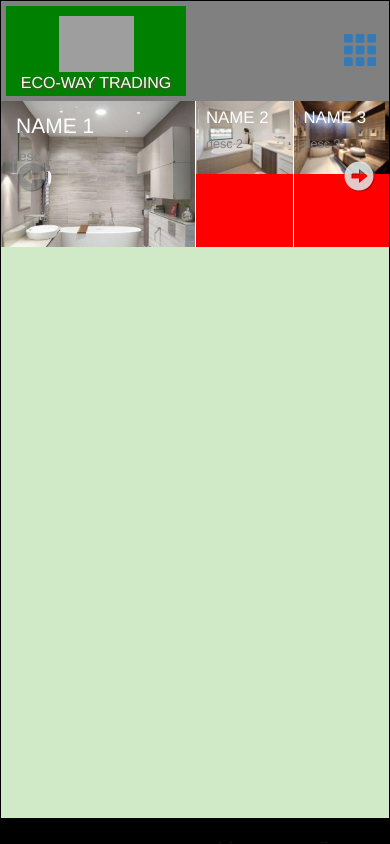
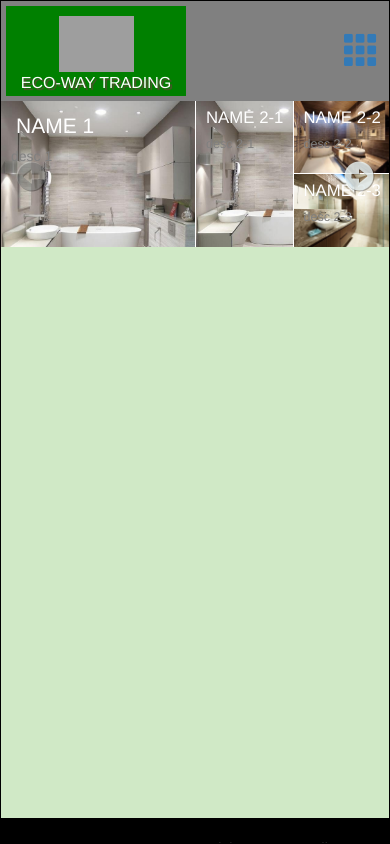
Before and after one commit to franksongca/ecoway-trading, an Angular app: page / in a window 390 px wide. Built offline with nearby package versions, Linux system fonts and the light colour scheme; grey boxes are pictures that could not be loaded; what ng2-events would draw is missing.

Commit message:
update touch event for mobile

```diff
--- a/src/app/components/pages/easy-carousel/carousel/carousel.component.ts
+++ b/src/app/components/pages/easy-carousel/carousel/carousel.component.ts
@@ -184,7 +184,10 @@ export class CarouselComponent implements OnInit, OnChanges {
   }
 
   onCarouselItemSelected(id) {
-    console.log('onCarouselItemSelected ' + id);
+    if (id === undefined) {
+      return;
+    }
+
     this.mouseEventManager.wait((goForward) => {
       if (goForward) {
         this.stopAutoPlay();
@@ -194,20 +197,25 @@ export class CarouselComponent implements OnInit, OnChanges {
   }
 
   down(e) {
+    if (e.clientX === undefined) {
+      return;
+    }
+
     this.stopAutoPlay();
-
-    console.log('down ' + JSON.stringify(e));
     e.stopPropagation();
     e.preventDefault();
     this.mouseEventManager.start(e.clientX);
   }
 
   up(e) {
-    console.log('up ' + JSON.stringify(e));
+    if (e.clientX === undefined) {
+      return;
+    }
     e.stopPropagation();
     e.preventDefault();
     this.mouseEventManager.stop(e.clientX);
   }
+
 }
 
 export class MouseEventManager {
--- a/src/assets/config.json
+++ b/src/assets/config.json
@@ -27,11 +27,12 @@
     "items": [
       {"id": 1, "img": "./assets/img/carousel/1.jpg", "name": "NAME 1", "desc": "desc 1"},
       {
-        "items": [{
+        "items": [
+            {
             "id": 2,
-          "img": "./assets/img/carousel/2.jpg",
-          "name": "NAME 2",
-          "desc": "desc 2",
+            "img": "./assets/img/carousel/2-1.jpg",
+            "name": "NAME 2-1",
+            "desc": "desc 2-1",
             "sizeRatio": {
               "width": 0.5,
               "height": 1
@@ -44,22 +45,91 @@
           {
             "id": 3,
             "img": "./assets/img/carousel/4.jpg",
-          "name": "NAME 3",
-          "desc": "desc 3",
+            "name": "NAME 2-2",
+            "desc": "desc 2-2",
             "sizeRatio": {
               "width": 0.5,
+              "height": 0.5
+            },
+            "positionRatio": {
+              "x": 0.5,
+              "y": 0
+            }
+          },
+          {
+            "id": 17,
+            "img": "./assets/img/carousel/10.jpg",
+            "name": "NAME 2-3",
+            "desc": "desc 2-3",
+            "sizeRatio": {
+              "width": 0.5,
+              "height": 0.5
+            },
+            "positionRatio": {
+              "x": 0.5,
+              "y": 0.5
+            }
+          }
+        ]
+      },
+      {"id": 4,"img": "./assets/img/carousel/4.jpg", "name": "NAME 4", "desc": "desc 4"},
+      {"id": 5,"img": "./assets/img/carousel/5.jpg", "name": "NAME 5", "desc": "desc 5"},
+      {"id": 6,"img": "./assets/img/carousel/6.jpg", "name": "NAME 6", "desc": "desc 6"},
+      {"id": 7,"img": "./assets/img/carousel/7.jpg", "name": "NAME 7", "desc": "desc 7"},
+      {"id": 8,"img": "./assets/img/carousel/8.jpg", "name": "NAME 8", "desc": "desc 8"},
+      {"id": 9,"img": "./assets/img/carousel/9.jpg", "name": "NAME 9", "desc": "desc 9"},
+      {"id": 10,"img": "./assets/img/carousel/10.jpg", "name": "NAME 10", "desc": "desc 10"},
+      {"id": 11,"img": "./assets/img/carousel/11.jpg", "name": "NAME 11", "desc": "desc 11"},
+      {"id": 12,"img": "./assets/img/carousel/12.jpg", "name": "NAME 12", "desc": "desc 12"},
+      {
+        "items": [
+          {
+            "id": 13,
+            "img": "./assets/img/carousel/4.jpg",
+            "name": "NAME 13-1",
+            "desc": "desc 13-1",
+            "sizeRatio": {
+              "width": 0.5,
+              "height": 0.5
+            },
+            "positionRatio": {
+              "x": 0,
+              "y": 0
+            }
+          },
+          {
+            "id": 14,
+            "img": "./assets/img/carousel/10.jpg",
+            "name": "NAME 13-2",
+            "desc": "desc 13-2",
+            "sizeRatio": {
+              "width": 0.5,
+              "height": 0.5
+            },
+            "positionRatio": {
+              "x": 0,
+              "y": 0.5
+            }
+          },
+          {
+            "id": 15,
+            "img": "./assets/img/carousel/2-2.jpg",
+            "name": "NAME 13-3",
+            "desc": "desc 13-3",
+            "sizeRatio": {
+              "width": 1,
               "height": 1
             },
             "positionRatio": {
               "x": 0.5,
               "y": 0
             }
-        }]
+          }
+        ]
       },
-      {"id": 4,"img": "./assets/img/carousel/5.jpg", "name": "NAME 4", "desc": "desc 4"},
-      {"id": 5,"img": "./assets/img/carousel/6.jpg", "name": "NAME 5", "desc": "desc 5"},
-      {"id": 6,"img": "./assets/img/carousel/7.gif", "name": "NAME 6", "desc": "desc 6"},
-      {"id": 7,"img": "./assets/img/carousel/6.jpg", "name": "NAME 7", "desc": "desc 7"}
+      {"id": 16,"img": "./assets/img/carousel/13.jpg", "name": "NAME 16", "desc": "desc 16"},
+      {"id": 17,"img": "./assets/img/carousel/14.jpg", "name": "NAME 17", "desc": "desc 17"},
+      {"id": 18,"img": "./assets/img/carousel/15.jpg", "name": "NAME 18", "desc": "desc 18"}
     ],
     "carouselItemColor": {
       "name": "white",
--- a/tsconfig.json
+++ b/tsconfig.json
@@ -14,6 +14,9 @@
     "lib": [
       "es2017",
       "dom"
+    ],
+    "include": [
+      "src/assets/config.json"
     ]
   }
 }
```
Also changed, not shown: src/assets/img/carousel/2-1.jpg (added), src/assets/img/carousel/2-2.jpg (added). Lines whose indentation alone changed are shown as unchanged.
